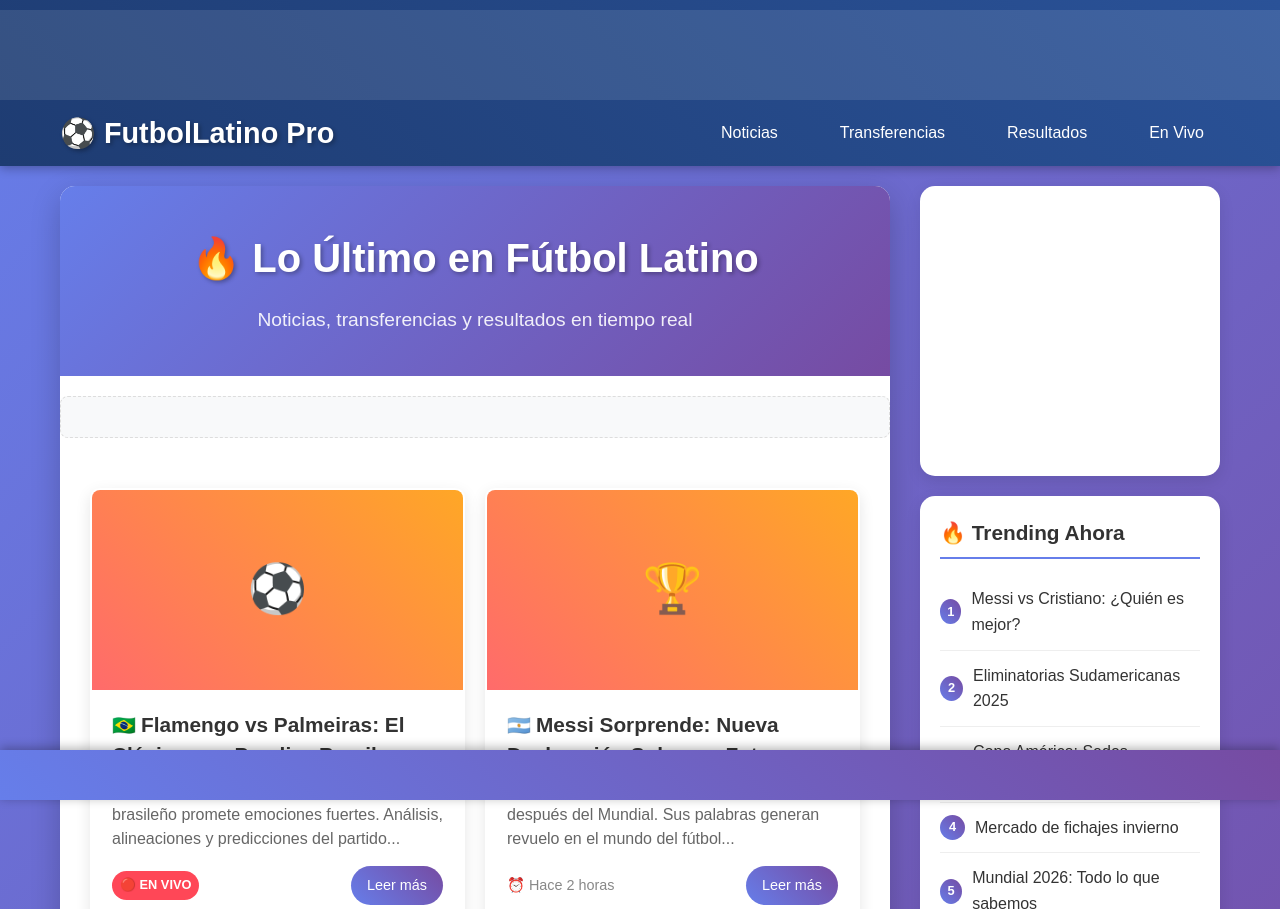
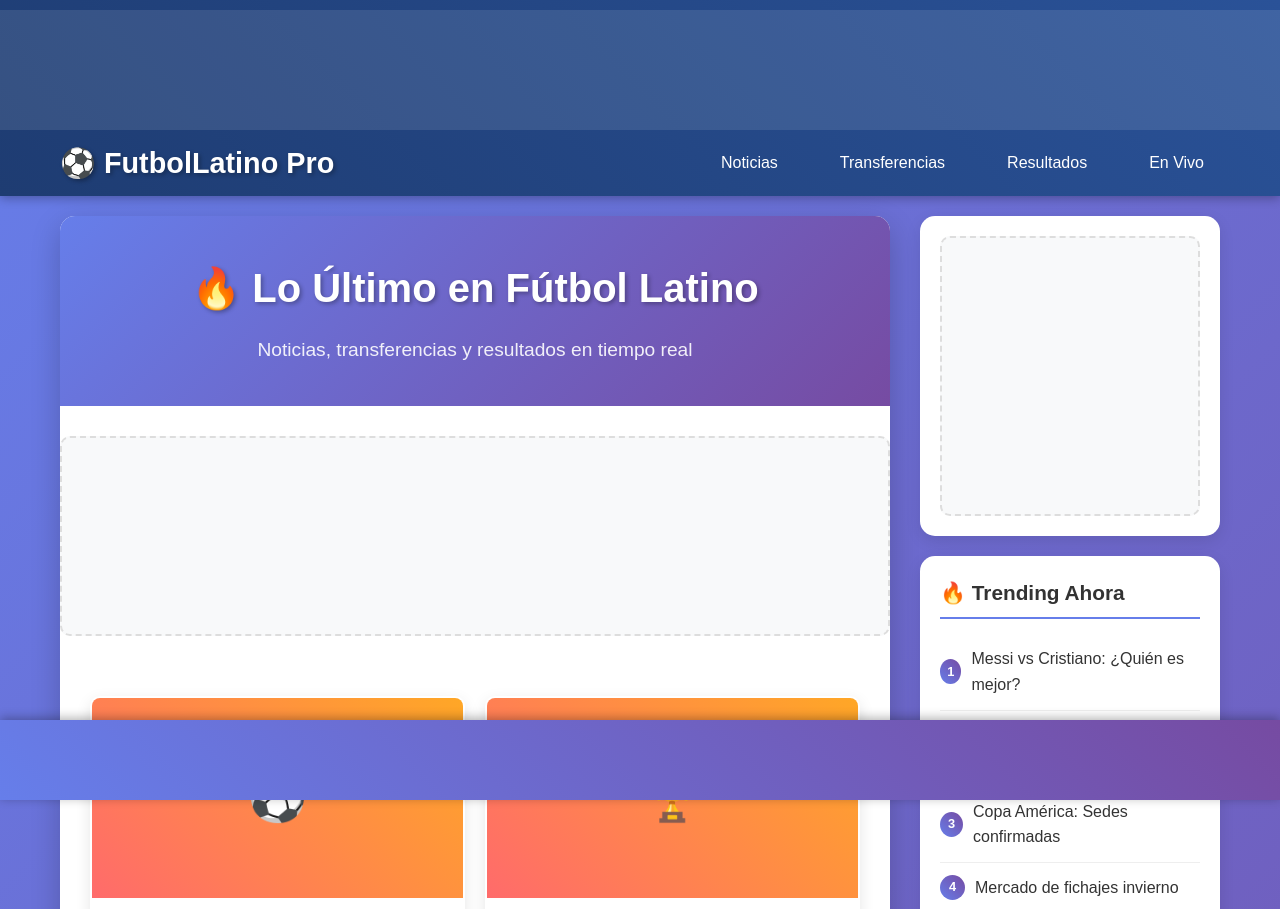
Before and after one commit to Frxn-web/pagina-12, a plain HTML site: page index.html in a window 1280 px wide. Shown: the top 909 px of the page. Drawn offline with Linux system fonts and the light colour scheme.

Commit message:
Update index.html

```diff
--- a/index.html
+++ b/index.html
@@ -1,18 +1,11 @@
-<!DOCTYPE html>
+ <!DOCTYPE html>
 <html lang="es">
 <head>
-    <meta name="monetag" content="c1679a6f818c2602b38a7591f14b849f">
-    <meta name="2d42891f7142e3c290fc35bd55eac3b9b9d24626" content="2d42891f7142e3c290fc35bd55eac3b9b9d24626" />
-    <meta name="referrer" content="no-referrer-when-downgrade" />
-    <meta name="clckd" content="afbbb97e5568c6398787d8a845535c1b" />
+    <meta name="monetag" content="bd3e76f9b15ca1226a63916eb8f6966c">
     <meta charset="UTF-8">
     <meta name="viewport" content="width=device-width, initial-scale=1.0">
     <title>⚽ FutbolLatino Pro - Noticias Deportivas en Vivo</title>
     <meta name="description" content="Las mejores noticias de fútbol, transferencias, resultados en vivo de Argentina, Brasil, México, Colombia y toda Latinoamérica. ¡No te pierdas nada!">
-
-    <!-- Monetag Ad Script -->
-    <script src="https://fpyf8.com/88/tag.min.js" data-zone="159380" async data-cfasync="false"></script>
-
     <style>
         * {
             margin: 0;
@@ -41,10 +34,13 @@
 
         .banner-top {
             text-align: center;
-            padding: 10px;
+            padding: 15px;
             background: rgba(255,255,255,0.1);
             margin-bottom: 10px;
-            min-height: 90px; /* Reserve space for the ad */
+            min-height: 120px;
+            display: flex;
+            align-items: center;
+            justify-content: center;
         }
 
         .nav-container {
@@ -218,22 +214,22 @@
             padding-bottom: 8px;
         }
 
-        /* Banner 300x250 en sidebar */
-        .banner-sidebar {
+        /* Banner spaces */
+        .banner-sidebar, .banner-content {
             text-align: center;
-            min-height: 250px; /* Reserve space for the ad */
+            padding: 20px;
+            background: #f8f9fa;
+            border: 2px dashed #ddd;
+            border-radius: 10px;
+            min-height: 280px;
+            display: flex;
+            align-items: center;
+            justify-content: center;
         }
 
-        /* Native Ad Spaces */
-        .native-ad {
-            background: #f8f9fa;
-            border: 1px dashed #ddd;
-            border-radius: 8px;
-            padding: 20px;
-            margin: 20px 0;
-            text-align: center;
-            color: #666;
-            font-style: italic;
+        .banner-content {
+            margin: 30px 0;
+            min-height: 200px;
         }
 
         /* Social Bar (fixed bottom) */
@@ -244,11 +240,11 @@
             right: 0;
             background: linear-gradient(45deg, #667eea, #764ba2);
             color: white;
-            padding: 10px;
+            padding: 15px;
             text-align: center;
             z-index: 1000;
             box-shadow: 0 -2px 10px rgba(0,0,0,0.3);
-            min-height: 50px; /* Reserve space for social bar ad */
+            min-height: 80px;
         }
 
         .social-bar-content {
@@ -284,6 +280,15 @@
             font-size: 0.8rem;
         }
 
+        /* Ad Container Styles */
+        .ad-container {
+            margin: 20px 0;
+            padding: 10px;
+            background: rgba(255,255,255,0.9);
+            border-radius: 8px;
+            text-align: center;
+        }
+
         /* Responsive Design */
         @media (max-width: 768px) {
             .container {
@@ -305,7 +310,11 @@
             }
 
             .social-bar {
-                padding: 5px;
+                padding: 10px;
+            }
+
+            .banner-top {
+                min-height: 100px;
             }
         }
 
@@ -330,24 +339,19 @@
             margin-right: 5px;
             font-size: 1.2rem;
         }
+
+        /* Body padding for fixed social bar */
+        body {
+            padding-bottom: 100px;
+        }
     </style>
-
 </head>
 <body>
     <!-- Header with Top Banner Space -->
     <header class="header">
         <div class="banner-top">
-            <!-- Ad Script 728x90 -->
-            <script type="text/javascript">
-                atOptions = {
-                    'key' : '02090fec7a6e8cb50d42f55af517ac6d',
-                    'format' : 'iframe',
-                    'height' : 90,
-                    'width' : 728,
-                    'params' : {}
-                };
-            </script>
-            <script type="text/javascript" src="//needleunderstandtraveller.com/02090fec7a6e8cb50d42f55af517ac6d/invoke.js"></script>
+            <!-- Tu nuevo script de publicidad en el header -->
+            <script src="https://fpyf8.com/88/tag.min.js" data-zone="159965" async data-cfasync="false"></script>
         </div>
         <nav class="nav-container">
             <div class="logo">⚽ FutbolLatino Pro</div>
@@ -369,10 +373,9 @@
                 <p class="hero-subtitle">Noticias, transferencias y resultados en tiempo real</p>
             </section>
 
-            <!-- In-Page Push Ad Space -->
-            <div class="native-ad">
-                <script async="async" data-cfasync="false" src="//needleunderstandtraveller.com/c350e688c4e52385ac0b4b1c27c2229e/invoke.js"></script>
-                <div id="container-c350e688c4e52385ac0b4b1c27c2229e"></div>
+            <!-- Anuncio después del hero -->
+            <div class="banner-content">
+                <script src="https://fpyf8.com/88/tag.min.js" data-zone="159965" async data-cfasync="false"></script>
             </div>
 
             <div class="news-grid">
@@ -402,6 +405,11 @@
                     </div>
                 </article>
 
+                <!-- Anuncio entre noticias -->
+                <div class="ad-container">
+                    <script src="https://fpyf8.com/88/tag.min.js" data-zone="159965" async data-cfasync="false"></script>
+                </div>
+
                 <!-- News Card 3 -->
                 <article class="news-card">
                     <div class="news-image">💰</div>
@@ -428,24 +436,19 @@
                     </div>
                 </article>
             </div>
+
+            <!-- Anuncio al final del contenido principal -->
+            <div class="banner-content">
+                <script src="https://fpyf8.com/88/tag.min.js" data-zone="159951" async data-cfasync="false"></script>
+            </div>
         </main>
 
         <!-- Sidebar -->
         <aside class="sidebar">
-            <!-- Banner 300x250 -->
+            <!-- Banner en sidebar -->
             <div class="sidebar-widget">
                 <div class="banner-sidebar">
-                    <!-- Ad Script 300x250 -->
-                    <script type="text/javascript">
-                        atOptions = {
-                            'key' : '172e95cd768f7c568242310cf2c69e6f',
-                            'format' : 'iframe',
-                            'height' : 250,
-                            'width' : 300,
-                            'params' : {}
-                        };
-                    </script>
-                    <script type="text/javascript" src="//needleunderstandtraveller.com/172e95cd768f7c568242310cf2c69e6f/invoke.js"></script>
+                    <script src="https://fpyf8.com/88/tag.min.js" data-zone="159965" async data-cfasync="false"></script>
                 </div>
             </div>
 
@@ -459,6 +462,13 @@
                     <li class="trending-item"><span class="trending-number">4</span><span>Mercado de fichajes invierno</span></li>
                     <li class="trending-item"><span class="trending-number">5</span><span>Mundial 2026: Todo lo que sabemos</span></li>
                 </ul>
+            </div>
+
+            <!-- Otro anuncio en sidebar -->
+            <div class="sidebar-widget">
+                <div class="banner-sidebar">
+                    <script src="https://fpyf8.com/88/tag.min.js" data-zone="159965" async data-cfasync="false"></script>
+                </div>
             </div>
 
             <!-- Quick Stats -->
@@ -485,24 +495,10 @@
     <!-- Social Bar (Fixed Bottom) -->
     <div class="social-bar">
         <div class="social-bar-content">
-            <!-- Social Bar Ad Script -->
-            <script type='text/javascript' src='//needleunderstandtraveller.com/d9/aa/4c/d9aa4c110fa950c20500c0fc6f24a7e2.js'></script>
+            <!-- Tu script en la barra social -->
+            <script src="https://fpyf8.com/88/tag.min.js" data-zone="159965" async data-cfasync="false"></script>
         </div>
     </div>
 
-    <!-- Pop Under Script -->
-    <script>
-    (function(drhoe){
-    var d = document,
-        s = d.createElement('script'),
-        l = d.scripts[d.scripts.length - 1];
-    s.settings = drhoe || {};
-    s.src = "//nocturnal-minimum.com/c.Du9Y6Zbu2y5nlaSSWGQI9ZN/j_UHyENKjtkqz/MCC/0e2ENaToIa2UOOTEMmxa";
-    s.async = true;
-    s.referrerPolicy = 'no-referrer-when-downgrade';
-    l.parentNode.insertBefore(s, l);
-    })({})
-    </script>
-
 </body>
 </html>
```
